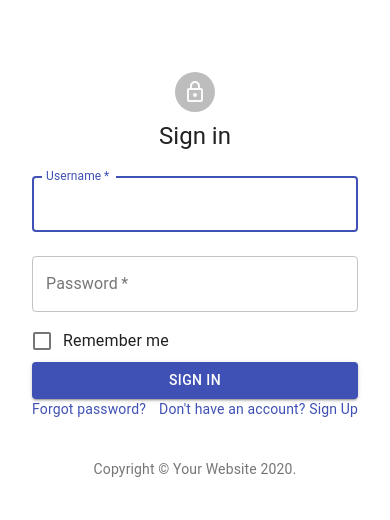
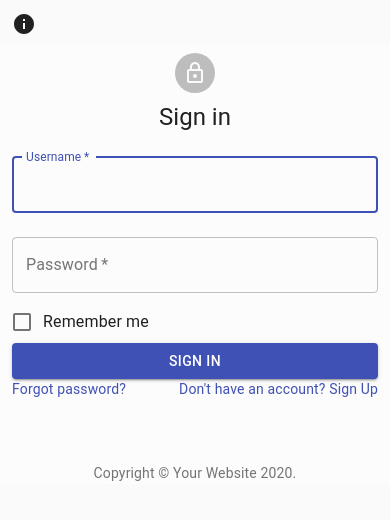
Before and after one commit to shudaniel/ChatWithStrangers, a React (Create React App) app: page / in a window 390 px wide. Shown: the top 520 px of the page. Built offline with nearby package versions, Linux system fonts and the light colour scheme.

Commit message:
Dynamic resizing

```diff
--- a/src/App.js
+++ b/src/App.js
@@ -1,14 +1,14 @@
 import React from 'react';
 import './App.css';
 import { BrowserRouter as Router, Route } from 'react-router-dom';
-import Login from './Login/Login'
+import LoginPage from './Login/LoginPage'
 import * as ROUTES from './constants/Routes';
 
 function App() {
   return (
     <Router>
       <div>
-        <Route exact path={ROUTES.HOME} component={Login} />
+        <Route exact path={ROUTES.HOME} component={LoginPage} />
       </div>
     </Router>
   );
--- /dev/null
+++ b/src/Login/DesktopScreenLoginPage.js
@@ -0,0 +1,32 @@
+import React from 'react';
+import { Component } from 'react';
+import LoginContainer from './LoginContainer'
+import { Grid, Card, CardContent } from '@material-ui/core'
+import "./Login.css"
+
+class DesktopScreenLoginPage extends Component {
+
+    render() {
+        return (
+            <div className="background-image top-margin-quarter">
+                <Grid container spacing={1}>
+                    <Grid container alignContent={'center'} item sm={12} md={8} spacing={3}>
+                        <Card className="login-paper">
+                            <CardContent>
+                                <h1>About Us</h1>
+                                <p>Two stupid people. One is a lonely straight nerdy dude. The other one is a rich hot Stanford lesbian</p>
+                            </CardContent>
+                        </Card>
+                    </Grid>
+                    <Grid container alignContent={'center'} item sm={12} md={4} spacing={3}>
+                        <LoginContainer />
+                    </Grid>
+
+                </Grid>
+            </div>
+
+        );
+    }
+}
+
+export default DesktopScreenLoginPage;
--- a/src/Login/Login.css
+++ b/src/Login/Login.css
@@ -3,14 +3,24 @@
     height: 100vh;
 }
 
-.login-image {
-    background-image: url(https://source.unsplash.com/random);
-
+.background-image {
+    height: 100vh;
+    width: 100vw;
     background-size: cover;
     background-position: center;
 }
+
+.login-spacing {
+    margin-bottom: 25%;
+    margin-left: 30px;
+}
+
+.login-color {
+    background-color: rgb(252,252,252);
+}
+
 .login-paper {
-    margin: 64px 32px;
+    margin: auto;
     display: flex;
     flex-direction: column;
     align-items: center;
@@ -27,3 +37,12 @@
 .login-submit {
     margin: 24px 0px 16px;
 }
+
+.top-margin-quarter {
+  margin-top: 5%;
+}
+
+.login-info {
+    margin-top: 3% !important;
+    margin-left: 3% !important;
+}
--- a/src/Login/Login.js
+++ b/src/Login/LoginContainer.js
@@ -2,11 +2,11 @@ import React, { Component } from 'react';
 import Avatar from '@material-ui/core/Avatar';
 import Button from '@material-ui/core/Button';
 import CssBaseline from '@material-ui/core/CssBaseline';
+import Container from '@material-ui/core/Container';
 import TextField from '@material-ui/core/TextField';
 import FormControlLabel from '@material-ui/core/FormControlLabel';
 import Checkbox from '@material-ui/core/Checkbox';
 import Link from '@material-ui/core/Link';
-import Paper from '@material-ui/core/Paper';
 import Box from '@material-ui/core/Box';
 import Grid from '@material-ui/core/Grid';
 import LockOutlinedIcon from '@material-ui/icons/LockOutlined';
@@ -26,7 +26,7 @@ function Copyright() {
   );
 }
 
-class Login extends Component {
+class LoginContainer extends Component {
     constructor(props) {
         super(props)
 
@@ -35,10 +35,8 @@ class Login extends Component {
 
     render() {
         return (
-        <Grid container component="main" className="login-root">
+            <Container className="login-color " component="main" >
             <CssBaseline />
-            <Grid item xs={false} sm={4} md={7} className="login-image" />
-            <Grid item xs={12} sm={8} md={5} component={Paper} elevation={6} square>
             <div className="login-paper">
                 <Avatar className="login-avatar">
                 <LockOutlinedIcon />
@@ -94,15 +92,14 @@ class Login extends Component {
                     </Link>
                     </Grid>
                 </Grid>
-                <Box mt={5}>
-                    <Copyright />
-                </Box>
                 </form>
             </div>
-            </Grid>
-        </Grid>
+            <Box mt={8}>
+                <Copyright />
+            </Box>
+        </Container>
         );
     }
 }
 
-export default Login;
+export default LoginContainer;
--- /dev/null
+++ b/src/Login/LoginPage.js
@@ -0,0 +1,35 @@
+import React from 'react';
+import { Component } from 'react';
+import SmallScreenLoginPage from './SmallScreenLoginPage'
+import DesktopScreenLoginPage from './DesktopScreenLoginPage'
+import "./Login.css"
+
+class LoginPage extends Component {
+    constructor(props) {
+        super(props);
+
+        this.state = {
+            renderDesktop : true,
+        };
+    }
+
+    componentDidMount() {
+        window.addEventListener("resize", this.resize.bind(this));
+        this.resize();
+    }
+
+    resize() {
+        let currentHideNav = (window.innerWidth > 760);
+        if (currentHideNav !== this.state.renderDesktop) {
+            this.setState({ renderDesktop: currentHideNav });
+        }
+    }
+
+    render() {
+        return (
+            this.state.renderDesktop ? <DesktopScreenLoginPage /> : <SmallScreenLoginPage />
+        );
+    }
+}
+
+export default LoginPage;
--- /dev/null
+++ b/src/Login/SmallScreenLoginPage.js
@@ -0,0 +1,29 @@
+import React from 'react';
+import { Component } from 'react';
+import LoginContainer from './LoginContainer';
+import { Grid } from '@material-ui/core';
+import InfoIcon from '@material-ui/icons/Info';
+import "./Login.css";
+
+class SmallScreenLoginPage extends Component {
+
+
+    render() {
+        return (
+            <div>
+                <Grid container spacing={1}>
+                    <Grid className="login-info" item sm={12} spacing={1} >
+                        <InfoIcon />
+                    </Grid>
+                    <Grid container item sm={12} spacing={1}>
+                        <LoginContainer />
+                    </Grid>
+
+                </Grid>
+            </div>
+
+        );
+    }
+}
+
+export default SmallScreenLoginPage;
```
Also changed, not shown: src/App.css (line endings or trailing spaces), 1 other file (tests, documents, lock files or other folders).
